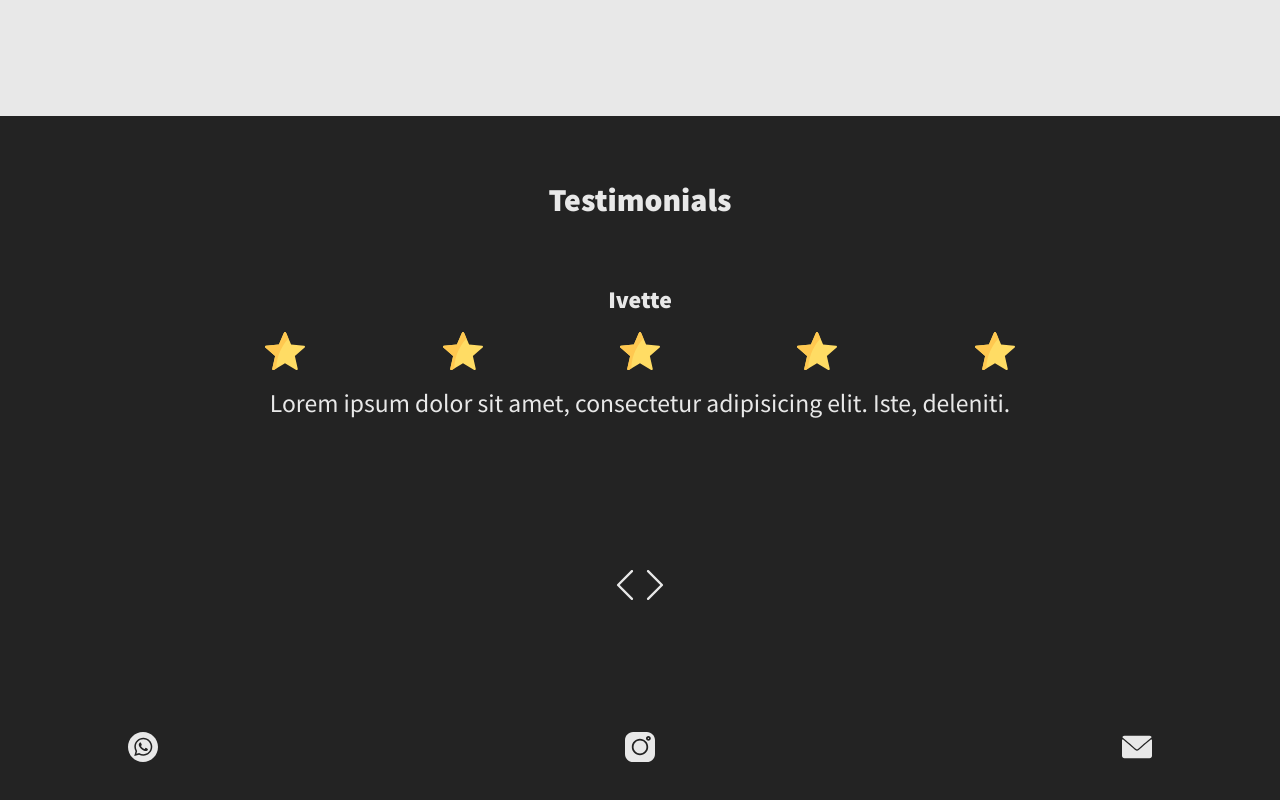
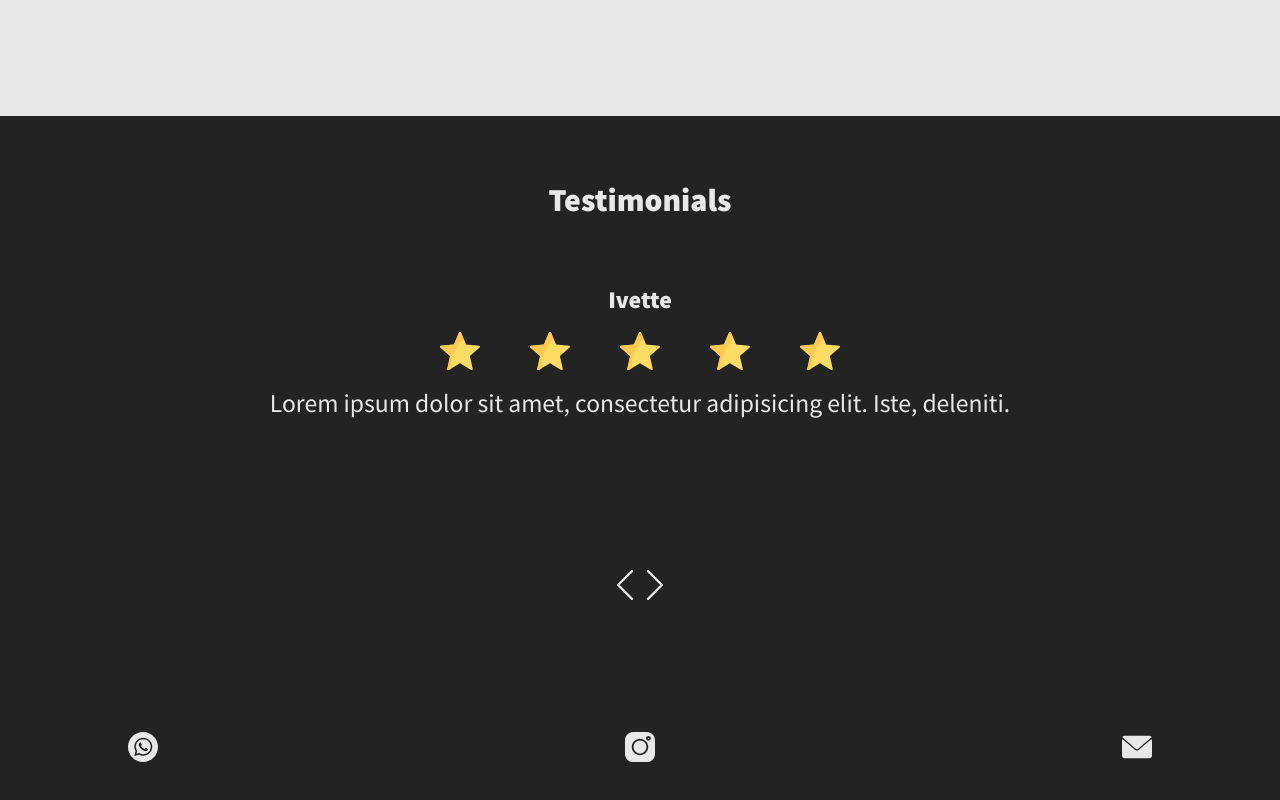
Before and after one commit to jorgeemzu/Ivette-Beauty-Studio, a plain HTML site: page index.html in a window 1280 px wide. Shown: the part 4560-5360 px from the top of the page. Drawn offline with Linux system fonts and the light colour scheme.

Commit message:
modified:   styles.css

```diff
--- a/styles.css
+++ b/styles.css
@@ -467,9 +467,9 @@ ul {
 	transition: 1s all ease;
 }
 
-.flex img:hover {
+/* .flex img:hover {
 	flex-grow: 2;
-}
+} */
 
 .logros {
 	background-color: var(--black);
@@ -599,8 +599,9 @@ button.btn__black {
 	display: flex;
 	justify-content: space-evenly;
 	align-items: center;
-	width: 100%;
-	margin: 1em 0;
+	width: 70%;
+	margin: 1em auto;
+	max-width: 500px;
 }
 
 .estrellas img {
```
